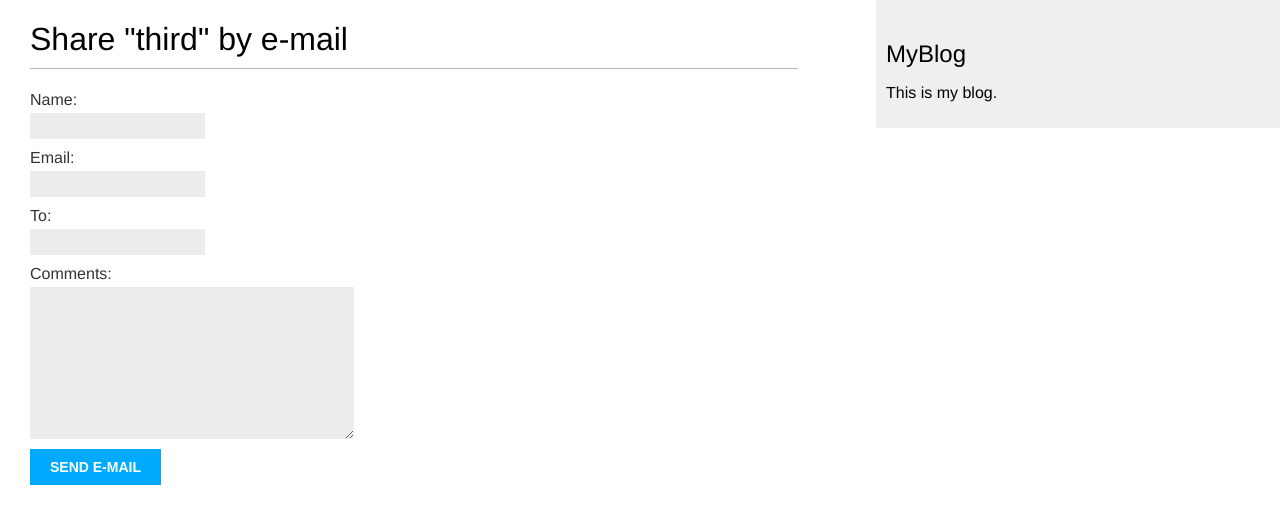
After one commit to ikhaylov/mysite, a Django app: page /blog/5/share/ in a window 1280 px wide. The commit adds this page. Shown: the top 524 px of the page. Run offline with Django 3.2, Linux system fonts and the light colour scheme; data comes from the database, SQL or seed files in the repository.

Commit message:
added e-mails

```diff
--- /dev/null
+++ b/blog/forms.py
@@ -0,0 +1,7 @@
+from django import forms
+
+class EmailPostForm(forms.Form):
+    name = forms.CharField(max_length=25)
+    email = forms.EmailField()
+    to = forms.EmailField()
+    comments = forms.CharField(required=False, widget=forms.Textarea)
--- a/blog/templates/blog/post/detail.html
+++ b/blog/templates/blog/post/detail.html
@@ -6,4 +6,7 @@
     <h1>{{ post.title }}</h1>
     <p class="date">Published{{ post.publish }} by {{ post.author }}</p>
     {{ post.body|linebreaks }}
+    <p>
+        <a href="{% url "blog:post_share" post.id %}">Share this post</a>
+    </p>
 {% endblock %}
--- /dev/null
+++ b/blog/templates/blog/post/share.html
@@ -0,0 +1,17 @@
+{% extends "blog/base.html" %}
+{% block title %}
+    Share a Post
+{% endblock %}
+{% block content %}
+    {% if sent %}
+        <h1>E-mail successfully sent</h1>
+        <p>"{{ post.title }}" was successfully sent to {{ form.cleaned_data.to }}.</p>
+    {% else %}
+        <h1>Share "{{ post.title }}" by e-mail</h1>
+        <form action="." method="post">
+            {{ form.as_p }}
+            {% csrf_token %}
+            <input type="submit" value="Send e-mail">
+        </form>
+    {% endif %}
+{% endblock %}
--- a/blog/urls.py
+++ b/blog/urls.py
@@ -7,4 +7,5 @@ urlpatterns = [
     # path("", views.post_list, name="post_list"),
     path("", views.PostListView.as_view(), name="post_list"),
     path("<int:year>/<int:month>/<int:day>/<slug:post>/", views.post_detail, name="post_detail"),
+    path("<int:post_id>/share/", views.post_share, name="post_share"),
 ]
--- a/blog/views.py
+++ b/blog/views.py
@@ -1,7 +1,9 @@
-from django.shortcuts import render, get_object_or_404
+from django.shortcuts import render, get_object_or_404, redirect
 from .models import Post
 from django.core.paginator import Paginator, EmptyPage, PageNotAnInteger
 from django.views.generic import ListView
+from .forms import EmailPostForm
+from django.core.mail import send_mail
 
 
 class PostListView(ListView):
@@ -11,8 +13,30 @@ class PostListView(ListView):
     template_name = "blog/post/list.html"
 
 
+def post_share(request, post_id):
+    # Получение статьи по идентификатору
+    post = get_object_or_404(Post, id=post_id, status="published")
+    sent = False
+    if request.method == "POST":
+        # Форма была отправлена на сохранение.
+        form = EmailPostForm(request.POST)
+        if form.is_valid():
+            # Все поляя формы прошли валидацию
+            cd = form.cleaned_data
+            # Отправка электронной почты
+            post_url = request.build_absolute_uri(post.get_absolute_url())
+            subject = '{} ({}) recommends you reading "{}"'.format(cd['name'], cd['email'], post.title)
+            message = 'Read "{}" at {}\n\n{}\'s comments:{}'.format(post.title, post_url, cd['name'], cd['comments'])
+            send_mail(subject, message, "sonikry.99@mail.ru", [cd["to"]])
+            sent = True
+            # return redirect('/blog/')
+            return render(request, "blog/post/share.html", {"post": post, "form": form, "sent": sent})
+    else:
+        form = EmailPostForm()
+        return render(request, "blog/post/share.html", {"post": post, "form": form, "sent": sent})
+
+
 def post_list(request):
-
     object_list = Post.published.all()
     paginator = Paginator(object_list, 3)   # По 3 статьи на каждой странице
     page = request.GET.get("page")
@@ -26,11 +50,8 @@ def post_list(request):
         posts = paginator.page(paginator.num_pages)
     return render(request, "blog/post/list.html", {"page": page, "posts": posts})
 
+
 def post_detail(request, year, month, day, post):
     post = get_object_or_404(Post, slug=post, status="published", publish__year=year,
                              publish__month=month, publish__day=day)
     return render(request, "blog/post/detail.html", {"post": post})
-
-
-
-# Create your views here.
```
Also changed, not shown: mysite/settings.py (+7 -0 lines).
